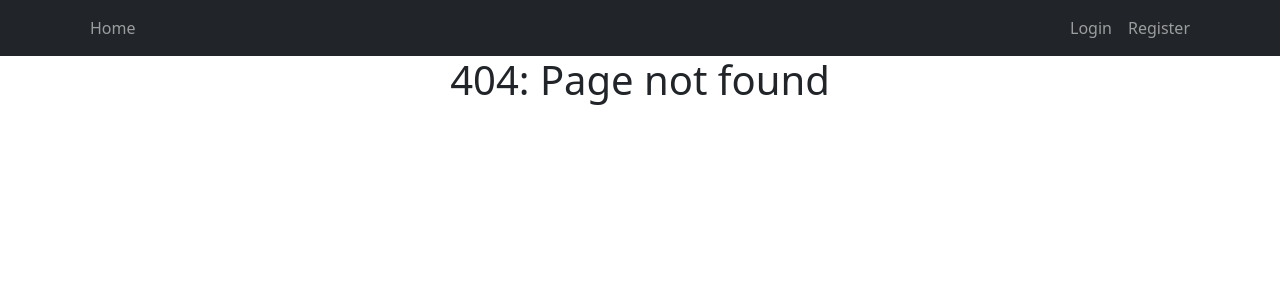
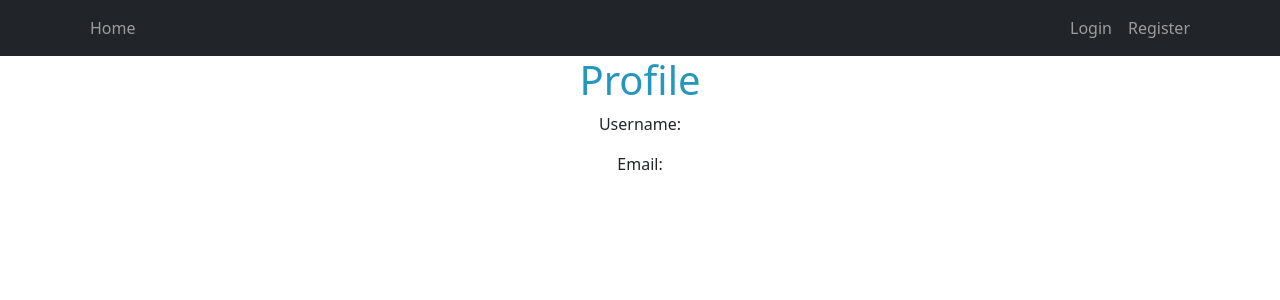
Before and after one commit to Nesssu/AdvancedWebProject, a React (Create React App) app in the folder client/: page /profile in a window 1280 px wide. Before the commit this address had no page. Shown: the top 300 px of the page. Built offline with nearby package versions, Linux system fonts and the light colour scheme.

Commit message:
Added profile page

```diff
--- a/client/src/App.css
+++ b/client/src/App.css
@@ -14,6 +14,13 @@
   .App-logo {
     animation: App-logo-spin infinite 20s linear;
   }
+}
+
+h1 {
+  font-weight: bold;
+  color: #2596be;
+  padding: 0;
+  margin: 0;
 }
 
 .App-header {
@@ -140,7 +147,6 @@
 .NewSnippetInput {
   width: 100%;
   min-height: 100px;
-  resize: none;
   border: none;
   box-shadow: 0px 0px 3px #888;
   border-radius: 5px;
--- a/client/src/App.js
+++ b/client/src/App.js
@@ -3,13 +3,14 @@ import NotFound from './pages/NotFound';
 import Login from './pages/Login';
 import Register from './pages/Register';
 import Home from './pages/Home';
+import Profile from './pages/Profile';
 import {BrowserRouter as Router, Routes, Route} from 'react-router-dom';
 import Container from 'react-bootstrap/Container';
 import Nav from 'react-bootstrap/Nav';
 import Navbar from 'react-bootstrap/Navbar';
 import 'bootstrap/dist/css/bootstrap.min.css';
 import { useState, useEffect } from 'react';
-import { Button } from 'bootstrap';
+import { Buffer } from 'buffer';
 
 function App() {
   const [jwt, setJwt] = useState(null);
@@ -20,9 +21,11 @@ function App() {
     const token = localStorage.getItem('auth_token');
     if (token)
     {
+      const user = JSON.parse(Buffer.from(token.split(".")[1], "base64").toString());
+      setUser(user);
       setJwt(token);
     }
-  }, []);
+  }, [jwt]);
 
   const logout = () =>
   {
@@ -44,6 +47,7 @@ function App() {
               </Nav>
               :
               <Nav>
+                <Nav.Link href="/profile" >Profile</Nav.Link>
                 <Nav.Link href="/" onClick={logout}>Logout</Nav.Link>
               </Nav>
             }
@@ -53,6 +57,7 @@ function App() {
           <Route path="/" element={<Login setJwt={setJwt} setUser={setUser}/>}/>
           <Route path="/register" element={<Register/>}/>
           <Route path="/home" element={<Home jwt={jwt} user={user}/>}/>
+          <Route path="/profile" element={<Profile user={user} />} />
           <Route path="*" element={<NotFound/>}/>
         </Routes>
       </div>
--- a/client/src/pages/Home.js
+++ b/client/src/pages/Home.js
@@ -7,23 +7,10 @@ import { ToastContainer, toast } from "react-toastify";
 const NewSnippet = (props) =>
 {
     const [snippet, setSnippet] = useState("");
-    const [height, setHeight] = useState(1);
 
     const handleSnippetChange = (event) =>
     {
         setSnippet(event.target.value);
-        const textareaLineHeight = 24;
-		const previousRows = event.target.rows;
-  	    event.target.rows = 5;
-		const currentRows = ~~(event.target.scrollHeight / textareaLineHeight);
-        if (currentRows === previousRows) {
-    	    event.target.rows = currentRows;
-        }
-		if (currentRows >= 30) {
-			event.target.rows = 30;
-			event.target.scrollTop = event.target.scrollHeight;
-		}
-  	    setHeight(currentRows < 30 ? currentRows : 30);
     }
     const addSnippet = () =>
     {
@@ -92,7 +79,7 @@ const NewSnippet = (props) =>
         <div className="NewSnippetArea">
             <div className="NewSnippetBackground">
                 <div className="NewSnippetInputArea">
-                    <textarea value={snippet} onChange={handleSnippetChange} className="NewSnippetInput" placeholder="Add new code snippet" rows={height} />
+                    <textarea value={snippet} onChange={handleSnippetChange} className="NewSnippetInput" placeholder="Add new code snippet" />
                 </div>
                 <div>
                     <input type="submit" value="Add" onClick={addSnippet} className="NewSnippetSubmitButton"/>
@@ -371,6 +358,7 @@ const Home = (props) =>
     return (
         <div className="App">
             <div className="Home">
+                <h1>Home</h1>
                 {jwt &&
                     <NewSnippet token={jwt} user={props.user} />
                 }
--- /dev/null
+++ b/client/src/pages/Profile.js
@@ -0,0 +1,24 @@
+import { useEffect, useState } from "react";
+
+ const Profile = (props) =>
+ {
+    const [user, setUser] = useState({});
+    useEffect(() =>
+    {
+        setUser(props.user);
+    }, [props.user]);
+
+    return (
+        <div className="ProfileArea">
+            <h1>Profile</h1>
+            <div className="ProfileUsernameArea" >
+                <p>Username: {user.username}</p>
+            </div>
+            <div className="ProfileEmailArea" >
+                <p>Email: {user.email}</p>
+            </div>
+        </div>
+    )
+ }
+
+ export default Profile;
```
